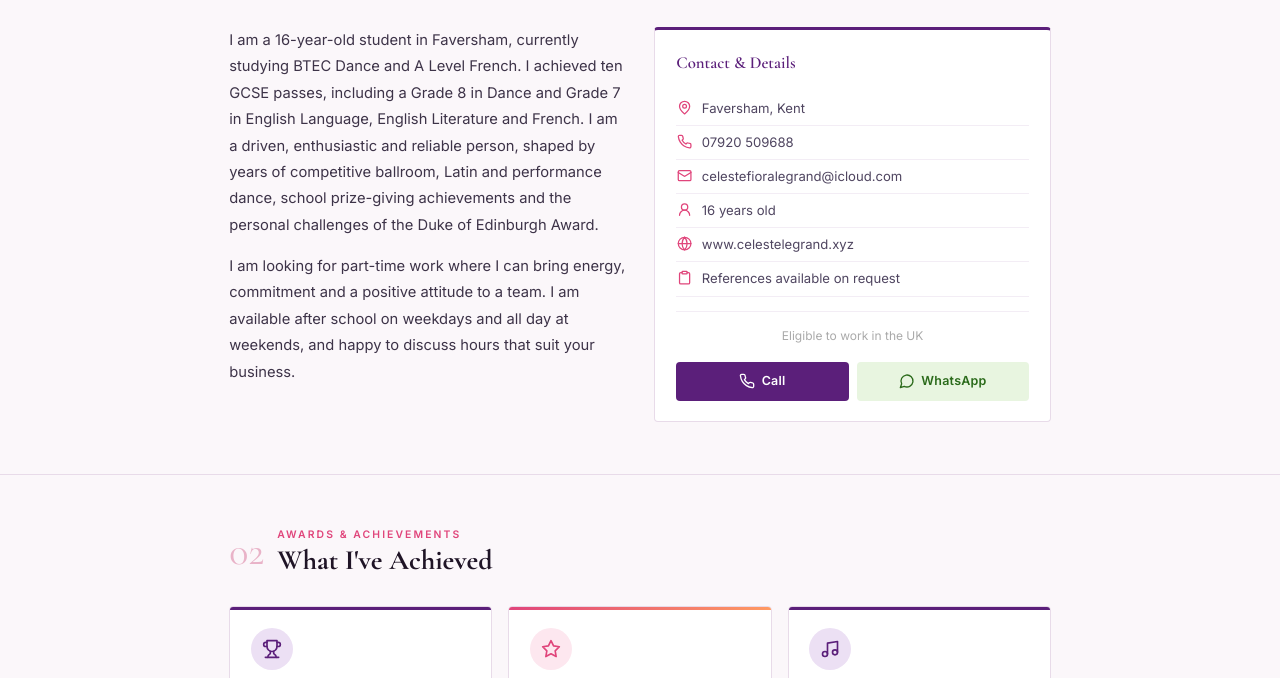
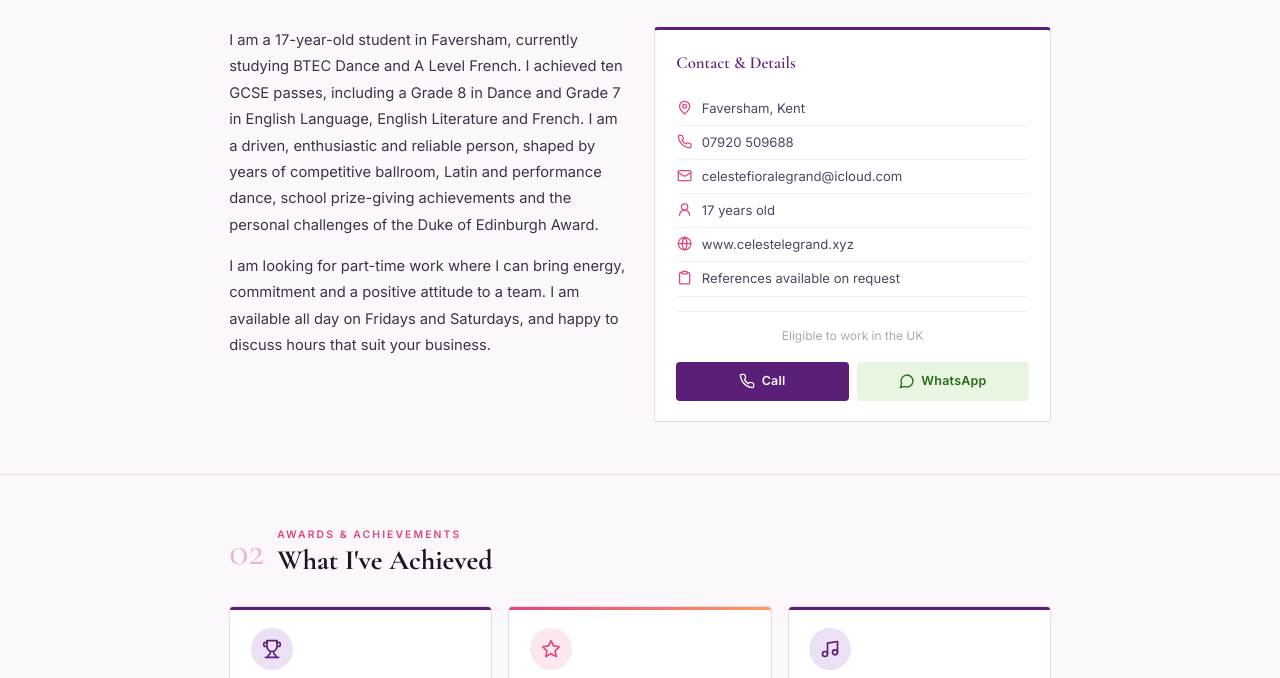
Before and after one commit to silegrand/celestelegrand, a plain HTML site: page index.html in a window 1280 px wide. Shown: the part 692-1370 px from the top of the page. Drawn offline with nearby package versions, Linux system fonts and the light colour scheme.

Commit message:
Update index.html

```diff
--- a/index.html
+++ b/index.html
@@ -3,7 +3,7 @@
 <head>
 <meta charset="UTF-8">
 <meta name="viewport" content="width=device-width, initial-scale=1.0">
-<meta name="description" content="Celeste Legrand — CV. Motivated 16-year-old student studying BTEC Dance and A Level French, seeking part-time work in Faversham, Kent.">
+<meta name="description" content="Celeste Legrand — CV. Motivated 17-year-old student studying BTEC Dance and A Level French, seeking part-time work in Faversham, Kent.">
 <title>Celeste Legrand — CV</title>
 <link rel="preconnect" href="https://fonts.googleapis.com">
 <link href="https://fonts.googleapis.com/css2?family=Cormorant+Garamond:ital,wght@0,400;0,600;0,700;1,400;1,600&family=Inter:wght@300;400;500;600&display=swap" rel="stylesheet">
@@ -447,15 +447,15 @@ footer{background:linear-gradient(118deg,#3f1460 0%,#6e1f80 60%,#b8357a 100%);bo
     </div>
     <div class="about-grid reveal">
       <div class="about-text">
-        <p>I am a 16-year-old student in Faversham, currently studying BTEC Dance and A Level French. I achieved ten GCSE passes, including a Grade 8 in Dance and Grade 7 in English Language, English Literature and French. I am a driven, enthusiastic and reliable person, shaped by years of competitive ballroom, Latin and performance dance, school prize-giving achievements and the personal challenges of the Duke of Edinburgh Award.</p>
-        <p>I am looking for part-time work where I can bring energy, commitment and a positive attitude to a team. I am available after school on weekdays and all day at weekends, and happy to discuss hours that suit your business.</p>
+        <p>I am a 17-year-old student in Faversham, currently studying BTEC Dance and A Level French. I achieved ten GCSE passes, including a Grade 8 in Dance and Grade 7 in English Language, English Literature and French. I am a driven, enthusiastic and reliable person, shaped by years of competitive ballroom, Latin and performance dance, school prize-giving achievements and the personal challenges of the Duke of Edinburgh Award.</p>
+        <p>I am looking for part-time work where I can bring energy, commitment and a positive attitude to a team. I am available all day on Fridays and Saturdays, and happy to discuss hours that suit your business.</p>
       </div>
       <div class="contact-card">
         <h3>Contact &amp; Details</h3>
         <div class="contact-item"><span class="ci"><svg class="ic" aria-hidden="true"><use href="#i-pin"/></svg></span>Faversham, Kent</div>
         <div class="contact-item"><span class="ci"><svg class="ic" aria-hidden="true"><use href="#i-phone"/></svg></span><a href="tel:07920509688" style="color:inherit;text-decoration:none;">07920 509688</a></div>
         <div class="contact-item"><span class="ci"><svg class="ic" aria-hidden="true"><use href="#i-mail"/></svg></span><a href="mailto:celestefioralegrand@icloud.com" style="color:inherit;text-decoration:none;">celestefioralegrand@icloud.com</a></div>
-        <div class="contact-item"><span class="ci"><svg class="ic" aria-hidden="true"><use href="#i-user"/></svg></span>16 years old</div>
+        <div class="contact-item"><span class="ci"><svg class="ic" aria-hidden="true"><use href="#i-user"/></svg></span>17 years old</div>
         <div class="contact-item"><span class="ci"><svg class="ic" aria-hidden="true"><use href="#i-globe"/></svg></span>www.celestelegrand.xyz</div>
         <div class="contact-item"><span class="ci"><svg class="ic" aria-hidden="true"><use href="#i-clip"/></svg></span>References available on request</div>
         <div style="margin-top:0.9rem;padding-top:0.9rem;border-top:1px solid #f3edf5;font-size:0.75rem;color:#aaa;text-align:center;">Eligible to work in the UK</div>
@@ -684,15 +684,15 @@ footer{background:linear-gradient(118deg,#3f1460 0%,#6e1f80 60%,#b8357a 100%);bo
       </div>
     </div>
     <div class="reveal">
-      <p style="color:#555;font-size:0.88rem;margin-bottom:1.2rem;">Available after school on weekdays and throughout the weekend. Happy to discuss specific hours to suit your business.</p>
+      <p style="color:#555;font-size:0.88rem;margin-bottom:1.2rem;">Available all day on Fridays and Saturdays. Happy to discuss specific hours to suit your business.</p>
       <div class="avail-row">
-        <div class="day-card day-part"><span class="dn">Mon</span>After school</div>
+        <div class="day-card day-busy"><span class="dn">Mon</span>Unavailable</div>
         <div class="day-card day-busy"><span class="dn">Tue</span>Unavailable</div>
-        <div class="day-card day-part"><span class="dn">Wed</span>After school</div>
+        <div class="day-card day-busy"><span class="dn">Wed</span>Unavailable</div>
         <div class="day-card day-busy"><span class="dn">Thu</span>Unavailable</div>
-        <div class="day-card day-part"><span class="dn">Fri</span>After school</div>
+        <div class="day-card day-avail"><span class="dn">Fri</span>All day</div>
         <div class="day-card day-avail"><span class="dn">Sat</span>All day</div>
-        <div class="day-card day-avail"><span class="dn">Sun</span>All day</div>
+        <div class="day-card day-busy"><span class="dn">Sun</span>Unavailable</div>
       </div>
     </div>
   </div>
```
